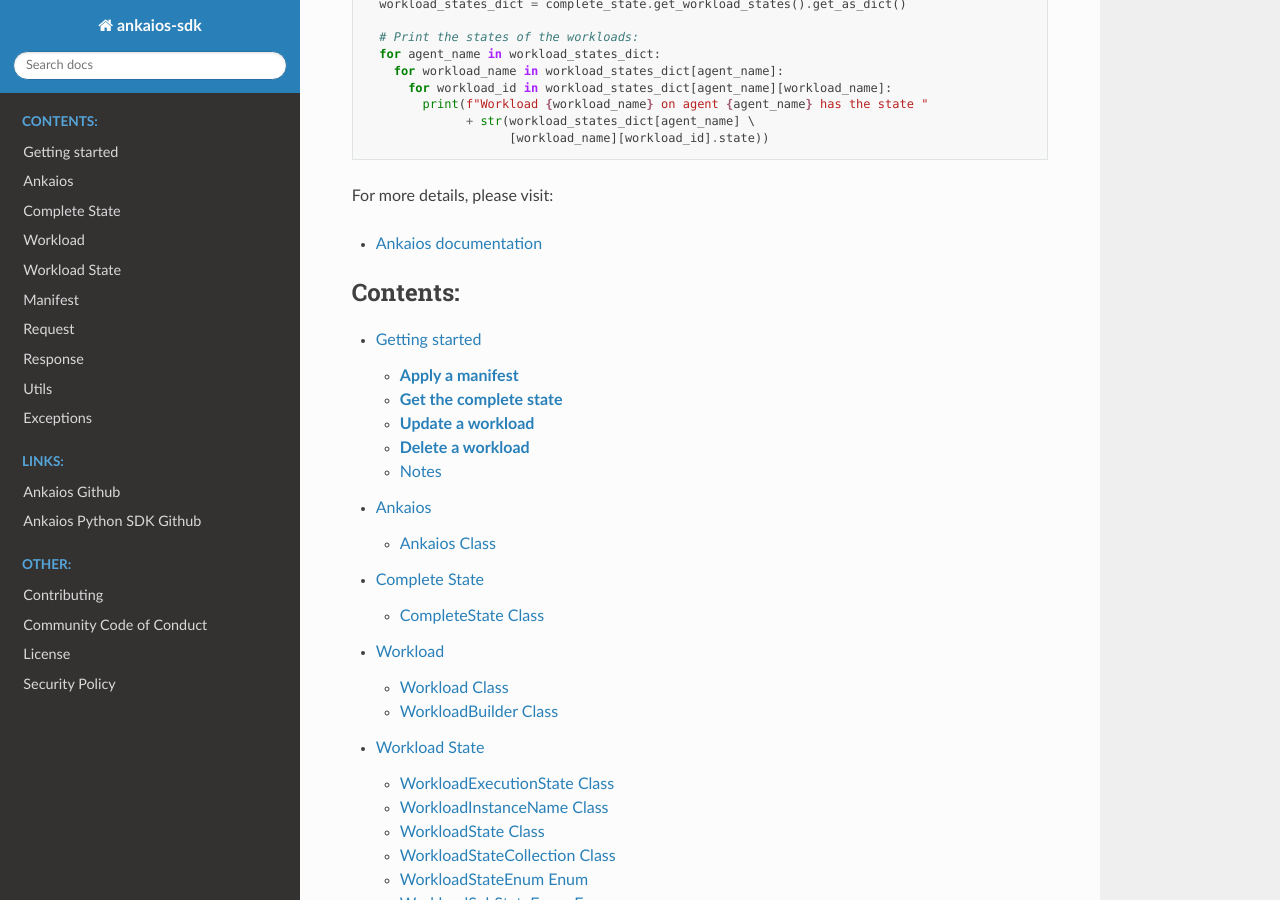
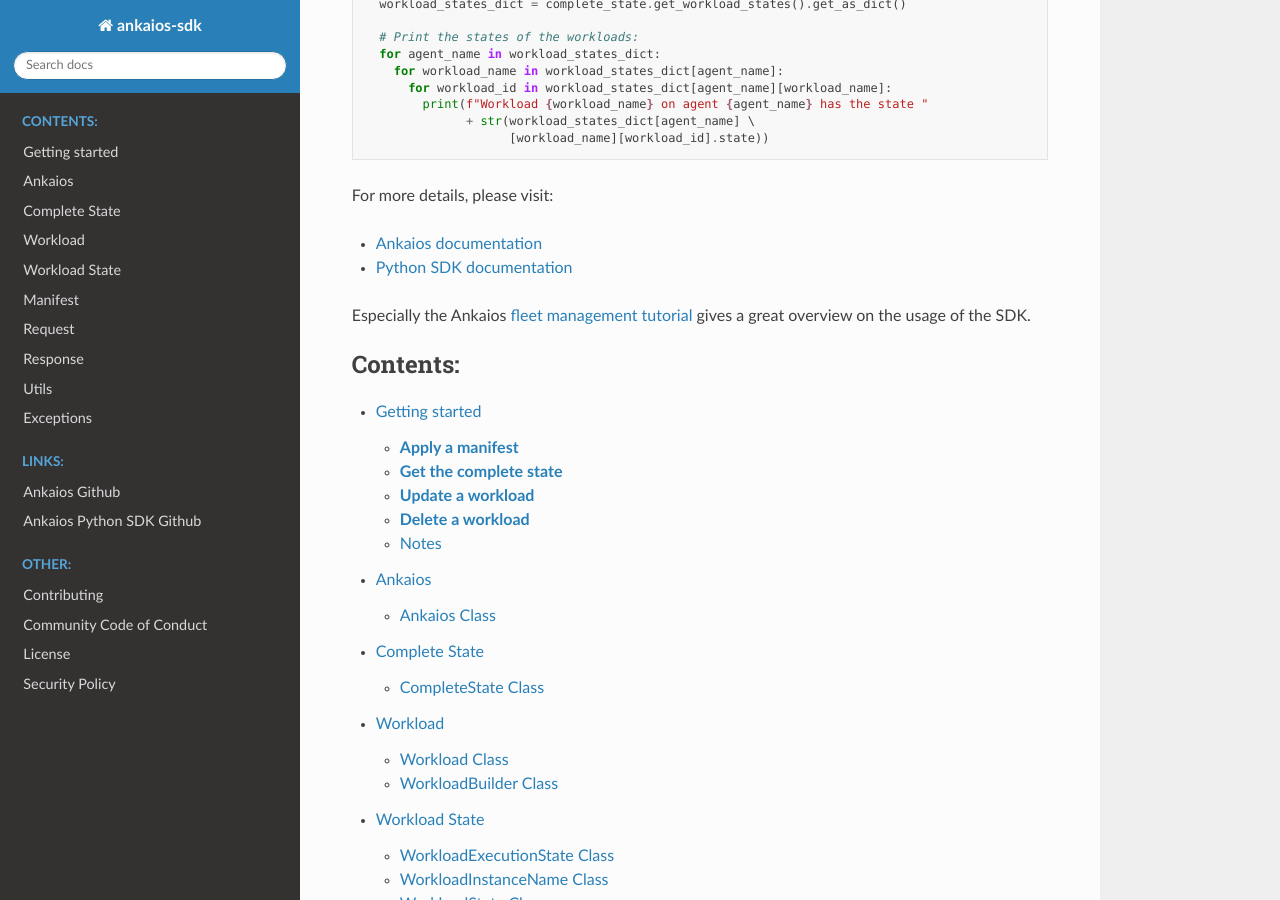
Before and after one commit to eclipse-ankaios/ank-sdk-python, a Sphinx documentation site: the page built from docs/source/index.rst, in a window 1280 px wide and 900 px high, scrolled down 2549 px. Built offline with Sphinx 7.4.7 and the Read the Docs theme 3.1.0, drawn with Linux system fonts in a browser that asks for light colours; part of the change alters nothing that is shown.

```diff
--- a/docs/source/conf.py
+++ b/docs/source/conf.py
@@ -86,7 +86,7 @@ start = stop = 0
 for i, line in enumerate(readme):
     if "</picture>" in line:
         start = i+1
-    if r"https://eclipse-ankaios.github.io/ank-sdk-python/" in line:
+    if "## Contributing" in line:
         stop = i
         break
 with open(read_me_out, 'w') as f:
```
